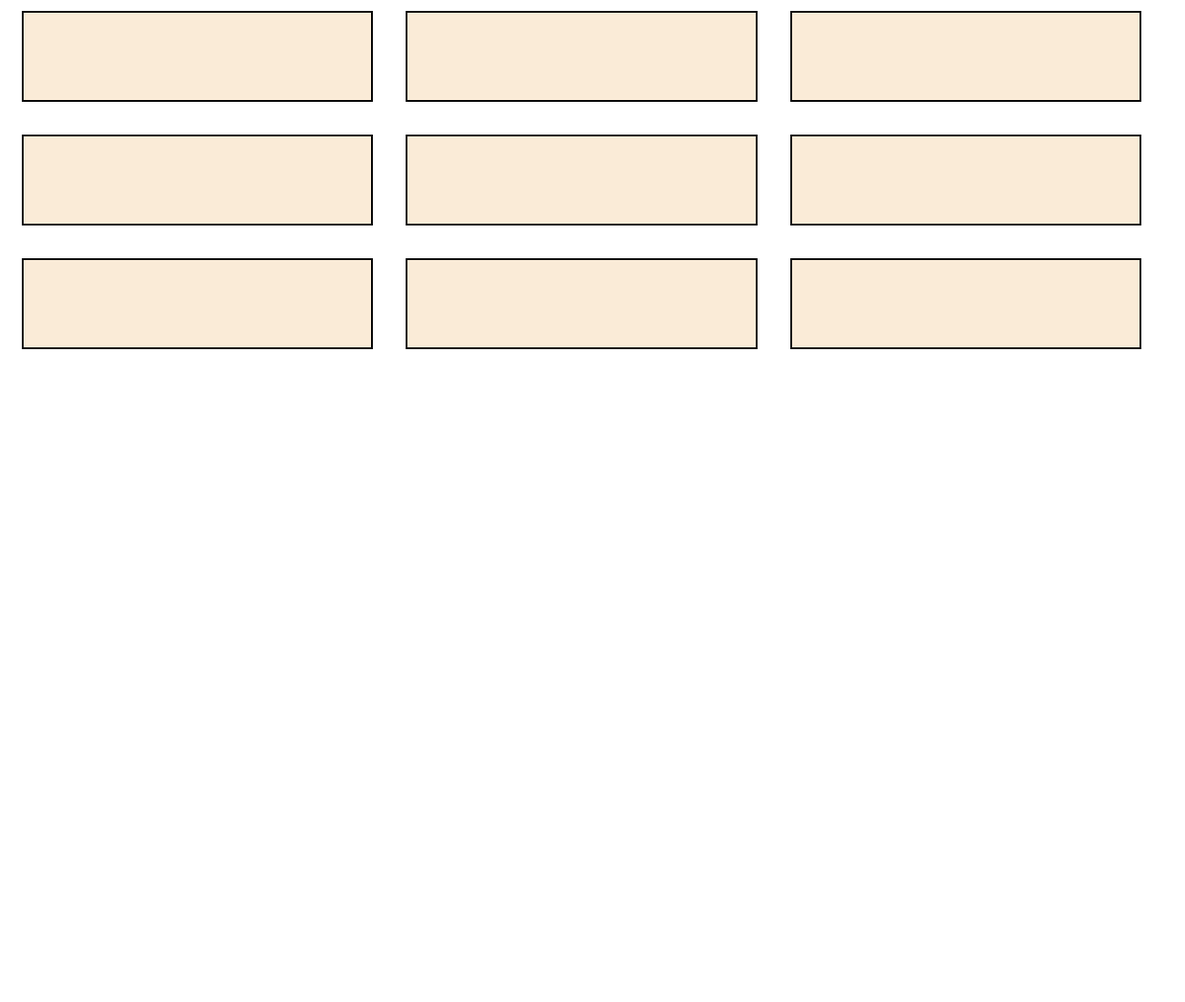
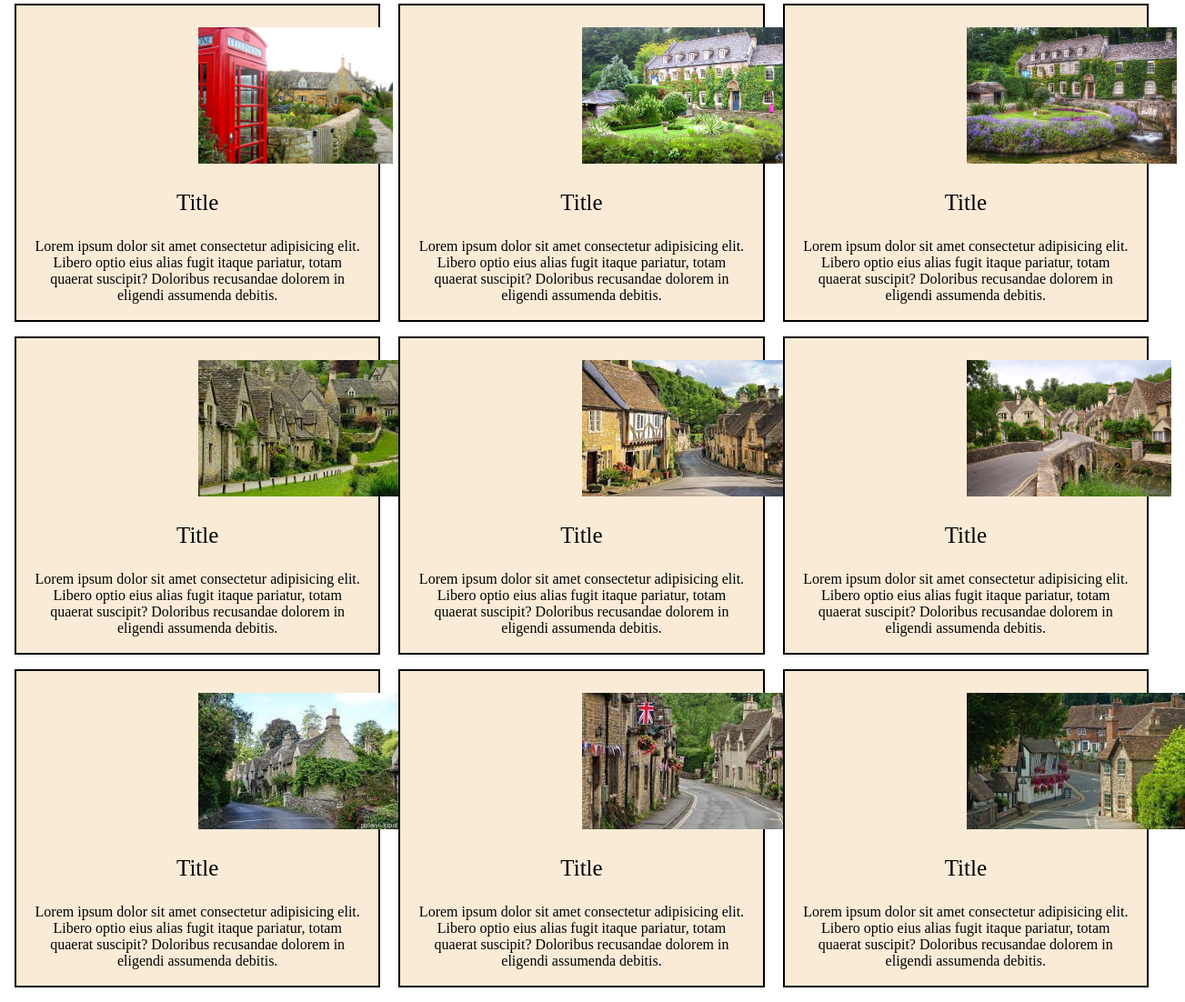
Before and after one commit to InnaPatlakha/lesson5hometask2part1, a plain HTML site: page index.html in a window 1280 px wide. Shown: the part 12-1114 px from the top of the page at 91% size, 1303 px wide, since content can reach past the window. Before the commit the page ends 800 px from the top, so only its background shows below. Drawn offline with Linux system fonts and the light colour scheme.

Commit message:
заповнення карток

```diff
--- a/index.html
+++ b/index.html
@@ -11,15 +11,78 @@
 
 <body>
   <div class="greed">
-    <div class="item"></div>
-    <div class="item"></div>
-    <div class="item"></div>
-    <div class="item"></div>
-    <div class="item"></div>
-    <div class="item"></div>
-    <div class="item"></div>
-    <div class="item"></div>
-    <div class="item"></div>
+    <div class="item">
+      <div>
+        <img src="images/1.jpeg" alt="img1">
+      </div>
+      <p class="head">Title</p>
+      <p class="text">Lorem ipsum dolor sit amet consectetur adipisicing elit. Libero optio eius alias fugit itaque
+        pariatur, totam quaerat suscipit? Doloribus recusandae dolorem in eligendi assumenda debitis.</p>
+    </div>
+    <div class="item">
+      <div>
+        <img src="images/2.jpg" alt="img2">
+      </div>
+      <p class="head">Title</p>
+      <p class="text">Lorem ipsum dolor sit amet consectetur adipisicing elit. Libero optio eius alias fugit itaque
+        pariatur, totam quaerat suscipit? Doloribus recusandae dolorem in eligendi assumenda debitis.</p>
+    </div>
+    <div class="item">
+      <div>
+        <img src="images/3.jpg" alt="img3">
+      </div>
+      <p class="head">Title</p>
+      <p class="text">Lorem ipsum dolor sit amet consectetur adipisicing elit. Libero optio eius alias fugit itaque
+        pariatur, totam quaerat suscipit? Doloribus recusandae dolorem in eligendi assumenda debitis.</p>
+    </div>
+    <div class="item">
+      <div>
+        <img src="images/4.jpg" alt="img4">
+      </div>
+      <p class="head">Title</p>
+      <p class="text">Lorem ipsum dolor sit amet consectetur adipisicing elit. Libero optio eius alias fugit itaque
+        pariatur, totam quaerat suscipit? Doloribus recusandae dolorem in eligendi assumenda debitis.</p>
+    </div>
+    <div class="item">
+      <div>
+        <img src="images/5.jpg" alt="img5">
+      </div>
+      <p class="head">Title</p>
+      <p class="text">Lorem ipsum dolor sit amet consectetur adipisicing elit. Libero optio eius alias fugit itaque
+        pariatur, totam quaerat suscipit? Doloribus recusandae dolorem in eligendi assumenda debitis.</p>
+    </div>
+    <div class="item">
+      <div>
+        <img src="images/6.jpg" alt="img6">
+      </div>
+      <p class="head">Title</p>
+      <p class="text">Lorem ipsum dolor sit amet consectetur adipisicing elit. Libero optio eius alias fugit itaque
+        pariatur, totam quaerat suscipit? Doloribus recusandae dolorem in eligendi assumenda debitis.</p>
+    </div>
+    <div class="item">
+      <div>
+        <img src="images/7.jpg" alt="img7">
+      </div>
+      <p class="head">Title</p>
+      <p class="text">Lorem ipsum dolor sit amet consectetur adipisicing elit. Libero optio eius alias fugit itaque
+        pariatur, totam quaerat suscipit? Doloribus recusandae dolorem in eligendi assumenda debitis.</p>
+    </div>
+    <div class="item">
+      <div>
+        <img src="images/8.jpg" alt="img8">
+      </div>
+      <p class="head">Title</p>
+      <p class="text">Lorem ipsum dolor sit amet consectetur adipisicing elit. Libero optio eius alias fugit itaque
+        pariatur, totam quaerat suscipit? Doloribus recusandae dolorem in eligendi assumenda debitis.</p>
+    </div>
+    <div class="item">
+      <div>
+        <img src="images/9.jpg" alt="img9">
+      </div>
+      <p class="head">Title</p>
+      <p class="text">Lorem ipsum dolor sit amet consectetur adipisicing elit. Libero optio eius alias fugit itaque
+        pariatur, totam quaerat suscipit? Doloribus recusandae dolorem in eligendi assumenda debitis.</p>
+    </div>
   </div>
 </body>
 
--- a/style.css
+++ b/style.css
@@ -2,10 +2,25 @@
   box-sizing: border-box;
 }
 .item {
-  width: calc(33.333% - 35px);
-  height: 100px;
+  width: calc(33.333% - 19px);
+  height: 350px;
   border: 2px solid black;
   background-color: antiquewhite;
   display: inline-block;
+  margin: 0.5em;
+}
+img {
+  display: inline-block;
+  height: 150px;
+  margin-top: 1.5em;
+  margin-left: 200px;
+}
+.head {
+  font-size: 25px;
+  text-align: center;
+}
+.text {
+  font-size: 18;
+  text-align: center;
   margin: 1em;
 }
```
